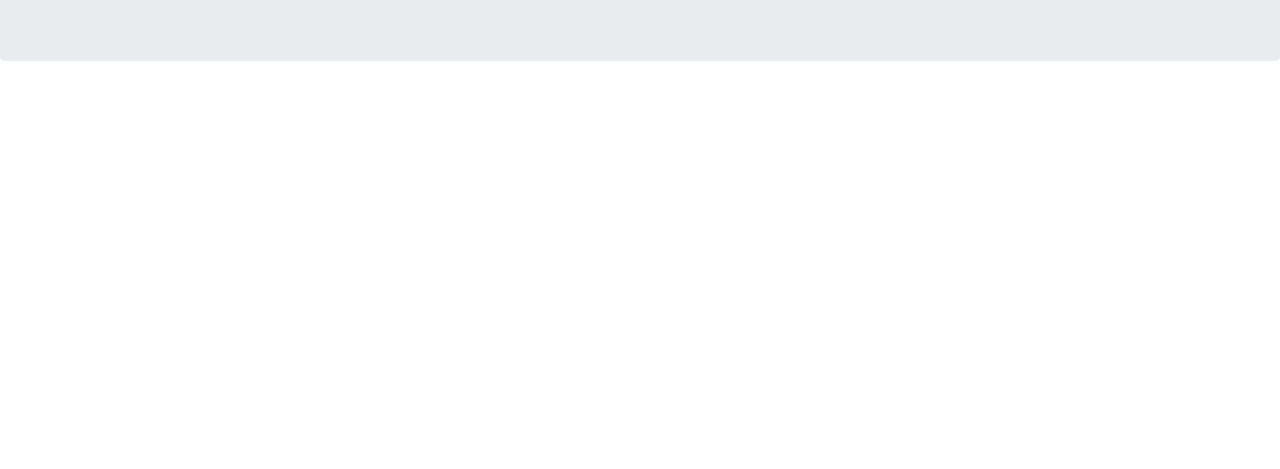
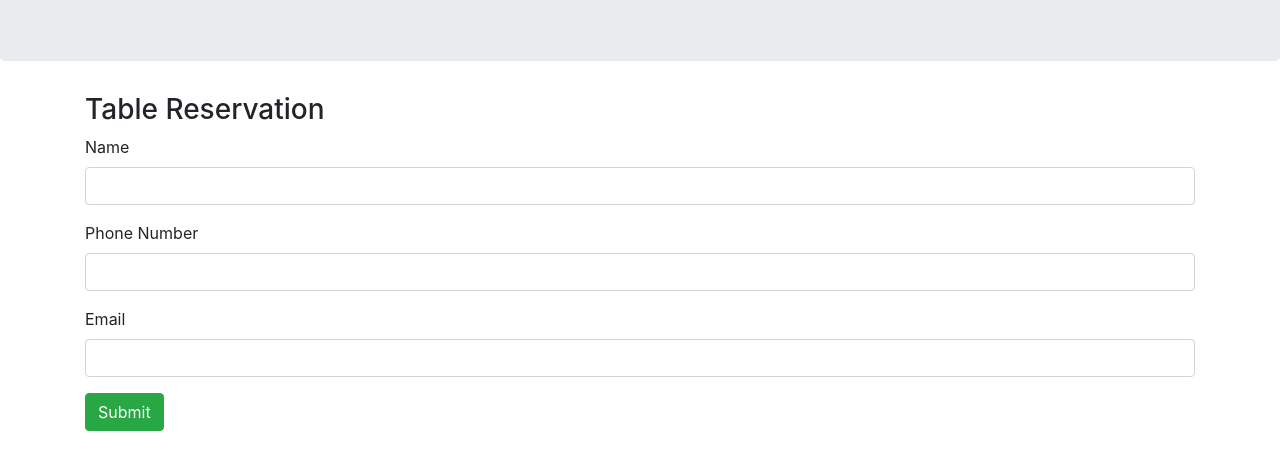
Before and after one commit to caseyjames95/HotRestaurant, a website: page public/make.html in a window 1280 px wide. Shown: the part 287-756 px from the top of the page. Drawn offline with nearby package versions, Linux system fonts and the light colour scheme.

Commit message:
updated makeRestaurant

```diff
--- a/public/make.html
+++ b/public/make.html
@@ -1,14 +1,16 @@
 <!DOCTYPE html>
 <html lang="en">
+
 <head>
   <meta charset="UTF-8">
   <meta name="viewport" content="width=device-width, initial-scale=1.0">
   <meta http-equiv="X-UA-Compatible" content="ie=edge">
   <title>Document</title>
-<link rel="stylesheet" href="https://stackpath.bootstrapcdn.com/bootstrap/4.3.1/css/bootstrap.min.css"
-  integrity="sha384-ggOyR0iXCbMQv3Xipma34MD+dH/1fQ784/j6cY/iJTQUOhcWr7x9JvoRxT2MZw1T" crossorigin="anonymous">
+  <link rel="stylesheet" href="https://stackpath.bootstrapcdn.com/bootstrap/4.3.1/css/bootstrap.min.css"
+    integrity="sha384-ggOyR0iXCbMQv3Xipma34MD+dH/1fQ784/j6cY/iJTQUOhcWr7x9JvoRxT2MZw1T" crossorigin="anonymous">
 
 </head>
+
 <body>
 
   <div>
@@ -21,5 +23,35 @@
     </div>
   </div>
 
+  <div class="container">
+    <div class="panel panel-primary">
+      <div class="panel-heading">
+        <h3>Table Reservation</h3>
+      </div>
+
+      <div class="panel-body">
+        <form id="form">
+          <div class="form-group">
+            <label for="text">Name</label>
+            <input type="text" class="form-control" id="train-name">
+          </div>
+
+          <div class="form-group">
+            <label for="text">Phone Number</label>
+            <input type="text" class="form-control" id="destination">
+          </div>
+
+          <div class="form-group">
+            <label for="text">Email</label>
+            <input type="text" class="form-control" id="first-train">
+          </div>
+
+          <button type="submit" class="btn btn-success" id="addTrain">Submit</button>
+        </form>
+      </div>
+    </div>
+  </div>
+
 </body>
+
 </html>
```
